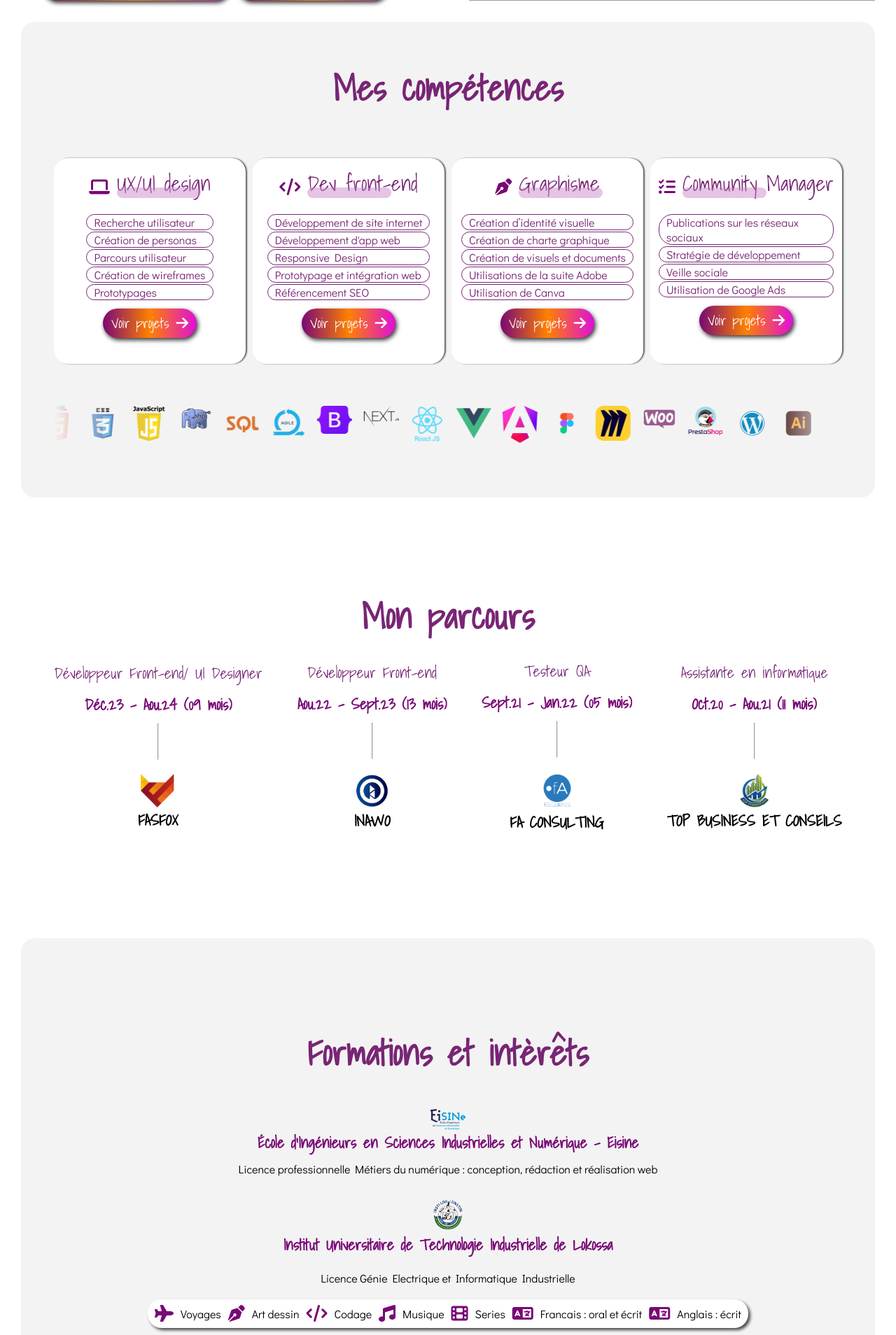
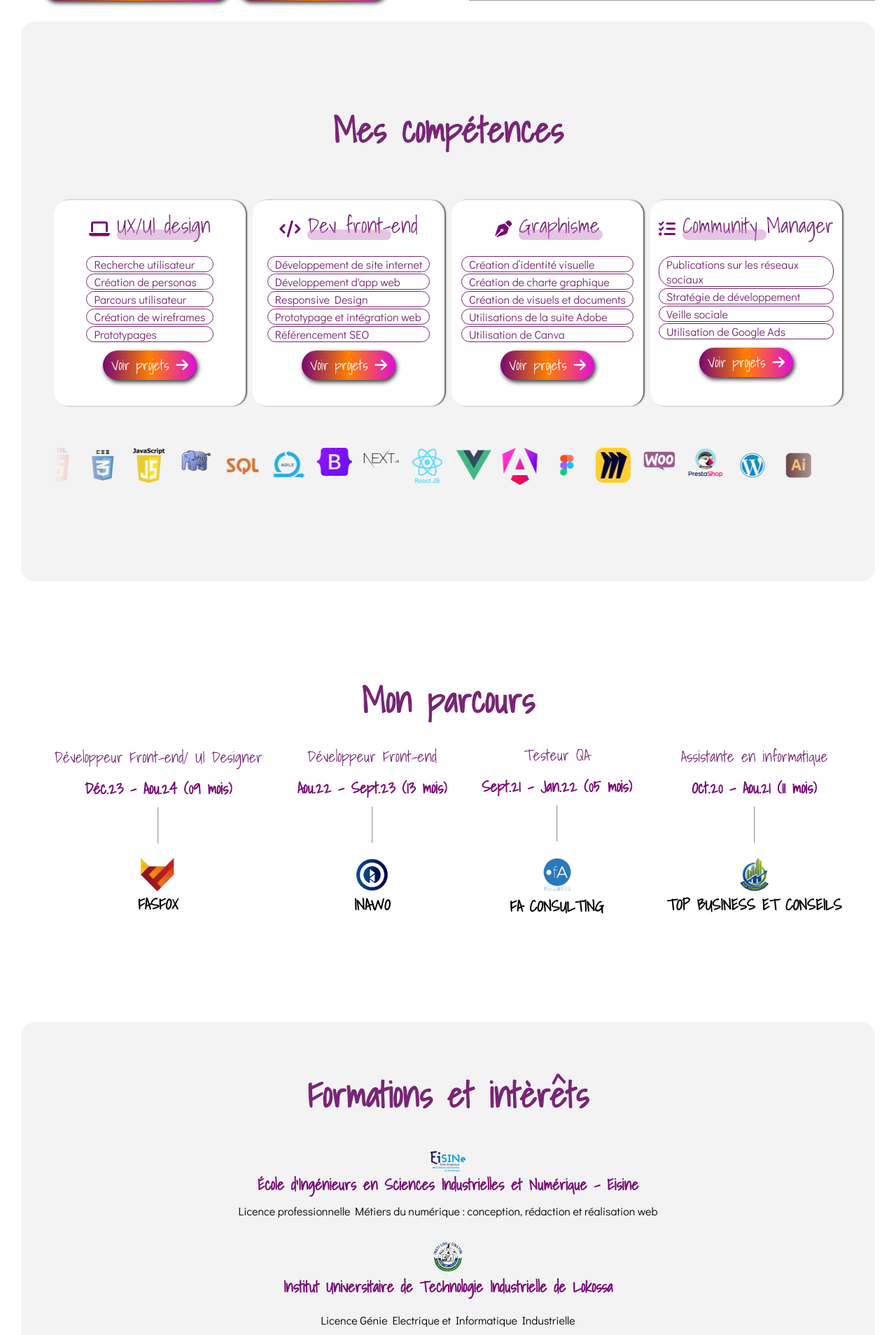
Before and after one commit to fert13/Portfolio-tp-git, a PHP site: page / in a window 1280 px wide. Shown: the part 1425-3333 px from the top of the page at 70% size. Run offline with PHP 8.4, Linux system fonts and the light colour scheme; some libraries are stand-ins or nearby versions; some web fonts are replaced; grey boxes are pictures that could not be loaded.

Commit message:
Correction des hauteurs

```diff
--- a/index.html
+++ b/index.html
@@ -1,10 +1,15 @@
 <!DOCTYPE html>
 <html lang="fr">
 <head>
+    <title>Portfolio Néfertiti DADJO</title>
     <meta charset="UTF-8">
     <meta name="viewport" content="width=device-width, initial-scale=1.0">
-    <title>Portfolio Néfertiti DADJO</title>
     <meta name="description" content=" Portfolio Néfertiti DADJO | Web designer et développeuse front-end. Découvrez mes projets en UX/UI design, web design et développement front-end.">
+    <meta name="keywords" content="portfolio, ux, ui, designer, web, developpeur front-end, reims, france, étudiant, stage, alternant, php">
+    <meta name="author" content="Néfertiti DADJO">
+    <meta http-equiv="Content-Language" content="fr">
+
+    <!-- Ressources -->
     <link rel="canonical" href="/">
     <link rel="stylesheet" href="styles/styles.css">
     <link rel="stylesheet" href="styles/style.css">
@@ -12,7 +17,10 @@
     <link rel="preconnect" href="https://fonts.googleapis.com">
     <link rel="preconnect" href="https://fonts.gstatic.com" crossorigin>
     <link rel="icon" type="image/vnd.icon" href="images/declinaison.ico">
+    <link rel="apple-touch-icon" href="images/declinaison.ico">
     <link href="https://fonts.googleapis.com/css2?family=Didact+Gothic&&family=Pacifico&family=Dynalight&family=Shadows+Into+Light&display=swap" rel="stylesheet">
+
+    <!-- Scripts -->
     <script src="https://kit.fontawesome.com/3d19af06bf.js" crossorigin="anonymous" async></script>
     <script src="/js/index.js" async></script>
 </head>
@@ -33,7 +41,7 @@
             <div>
             </div>
             <div class="hero-icon">
-                 <a href="#presentation" aria-label="Qui suis je" ><i class="fa-solid fa-arrow-turn-down fa-2xl"></i></a>
+                 <a href="#presentation" aria-label="Qui suis je"><i class="fa-solid fa-arrow-turn-down fa-2xl"></i></a>
             </div>
         </div>
         <div class="containers" id="presentation">
--- a/styles/styles.css
+++ b/styles/styles.css
@@ -276,7 +276,11 @@
 #competences, #formations {
     background-color: #ecececa1;
     border-radius: 20px;
-    height: 85vh;
+    height: 100vh;
+}
+
+#formations {
+  height: 70vh;
 }
 
 
```
